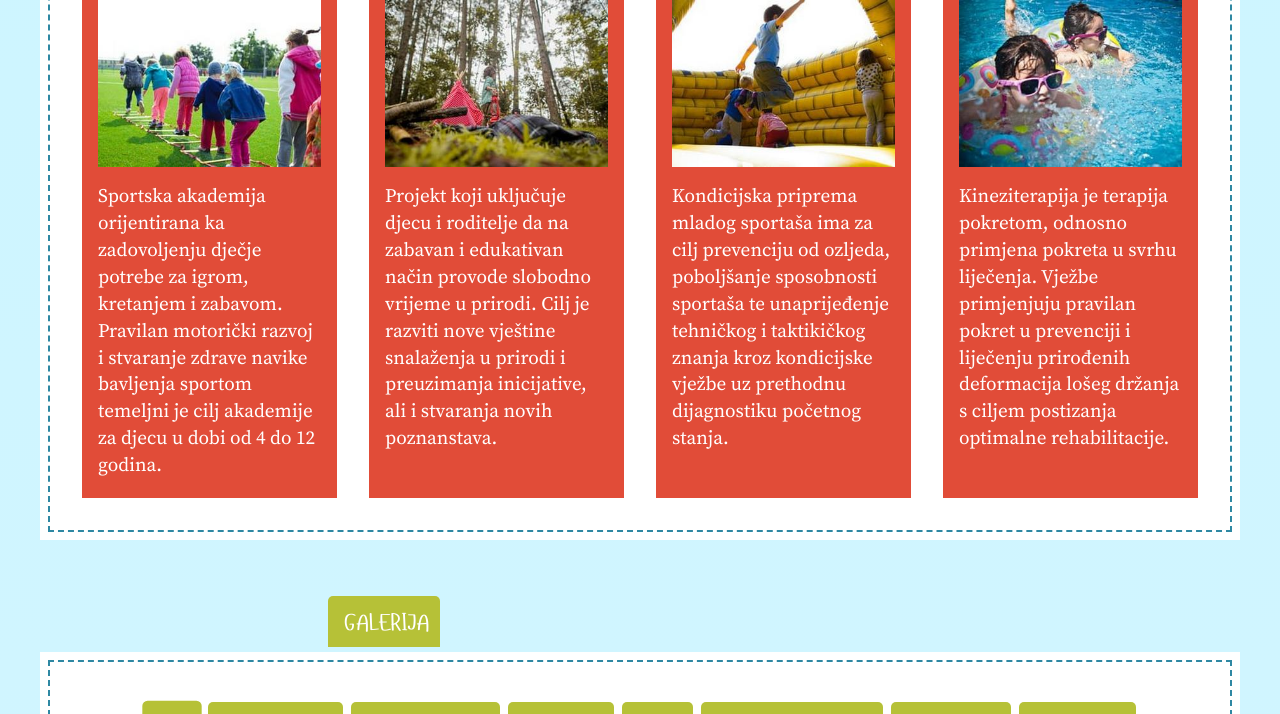
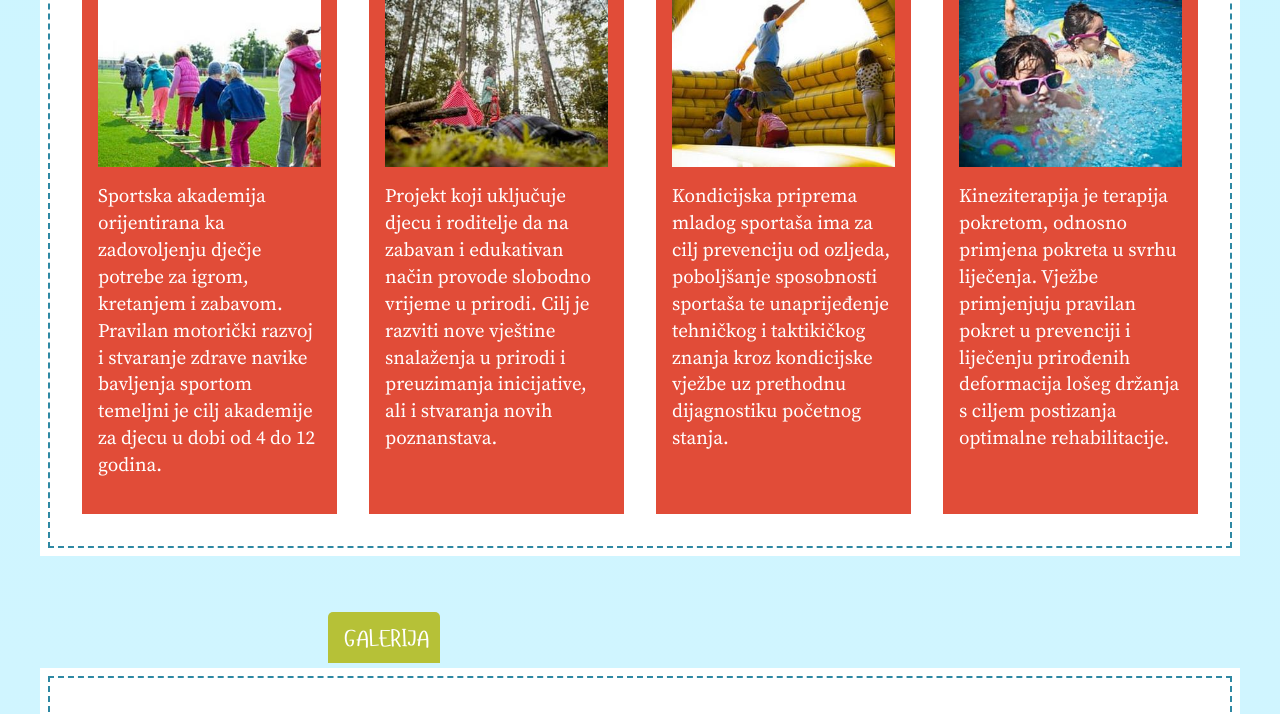
Before and after one commit to antebudimir/mali-olimpijac, a plain HTML site: page index.html in a window 1280 px wide. Shown: the part 4312-5026 px from the top of the page. Drawn offline with Linux system fonts and the light colour scheme.

Commit message:
program-card height increased

```diff
--- a/scss/components/_programs.scss
+++ b/scss/components/_programs.scss
@@ -36,7 +36,7 @@
 		min-height: 41.5rem;
 	}
 	@include respond-to-width(1250px) {
-		min-height: 38rem;
+		min-height: 38.5rem;
 	}
 }
 
```
Also changed, not shown: css/main.css.
